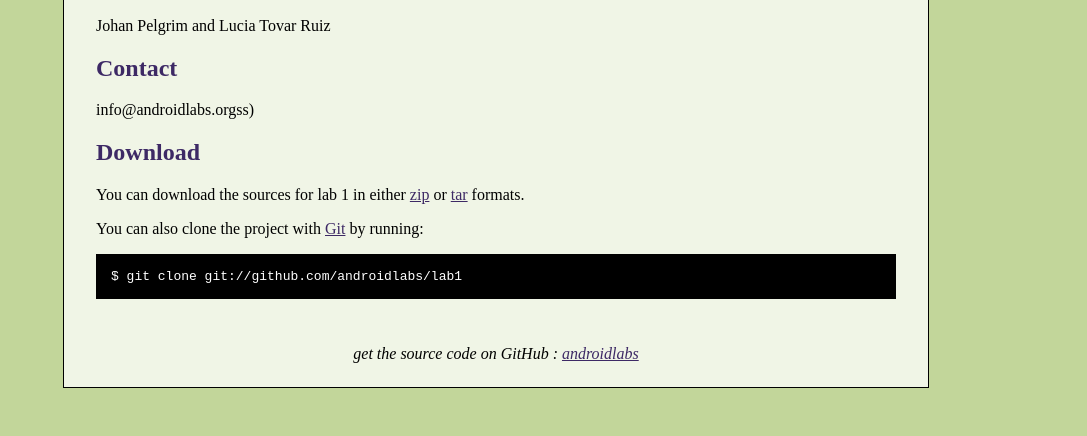
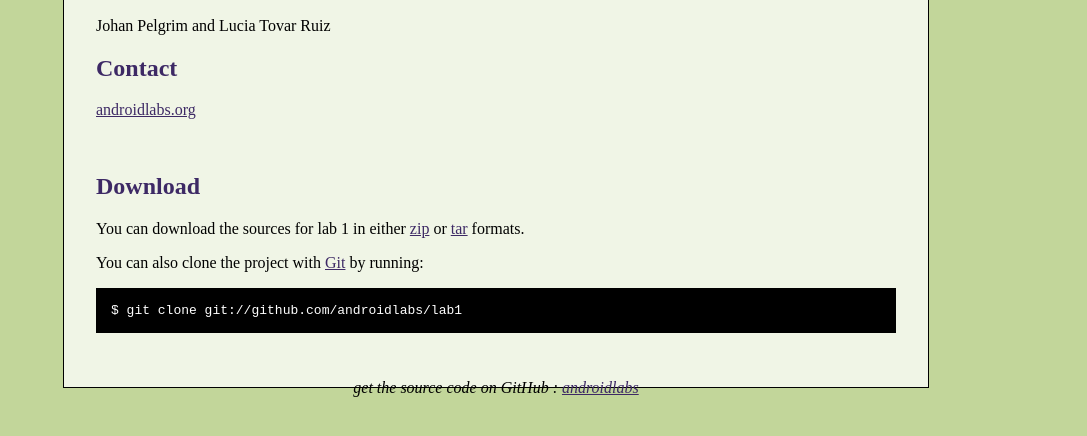
Before and after one commit to androidlabs/androidlabs.github.com, a plain HTML site: page index.html in a window 1280 px wide. Shown: the part 328-764 px from the top of the page, without its empty margins (193-1280 px from the left). Drawn offline with Linux system fonts and the light colour scheme.

Commit message:
Fixed some typos

```diff
--- a/index.html
+++ b/index.html
@@ -36,9 +36,8 @@
 <h2>Authors</h2>
 <p>Johan Pelgrim and Lucia Tovar Ruiz</p>
 <h2>Contact</h2>
-<p>info@androidlabs.orgss)
-<br/> </p>
-
+<p><a href="mailto:info@androidlabs.org">androidlabs.org</a></p>
+<br/>
     <h2>Download</h2>
     <p>
       You can download the sources for lab 1 in either
```
